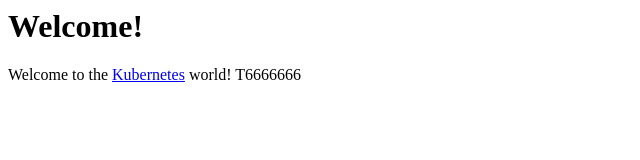
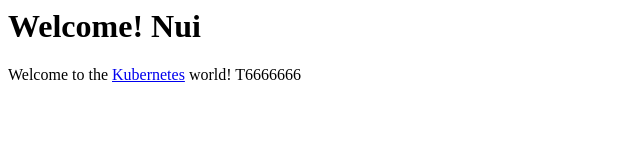
Before and after one commit to devscasset/k8s-ha, a plain HTML site: page index.html in a window 1280 px wide. Shown: the whole page, without its empty margins (0-640 px from the left). Drawn offline with Linux system fonts and the light colour scheme.

Commit message:
Update index.html
Update Welcome Text

```diff
--- a/index.html
+++ b/index.html
@@ -3,7 +3,7 @@
         <title>Welcome to the Kubernetes world!</title>
     </head>
     <body>
-        <h1>Welcome!</h1>
+        <h1>Welcome! Nui</h1>
         <p>Welcome to the <a href="https://kubernetes.io/">Kubernetes</a> world! T6666666</p>
     </body>
 </html>
```
